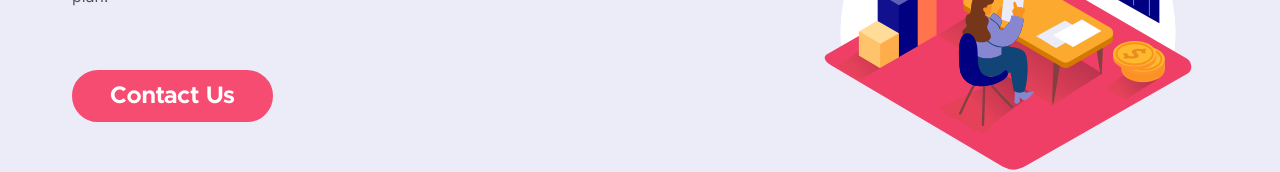
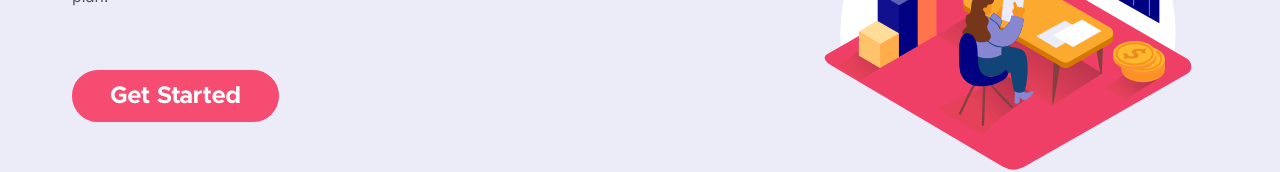
Before and after one commit to FUNDLINE/FUNDLINE-website, an Angular app: page /home in a window 1280 px wide. Shown: the part 373-545 px from the top of the page. Built offline with nearby package versions, Linux system fonts and the light colour scheme.

Commit message:
Update home.component.html

```diff
--- a/src/app/home/home.component.html
+++ b/src/app/home/home.component.html
@@ -7,7 +7,7 @@
       <h1 class="hero-title">Your Financial Partner</h1>
       <p class="hero-text">Plan for better future with our financial advisory services. We evaluate
         various investment option & market, and guide you for optimal investment plan.</p>
-      <button class="button-dark hero-button" routerLink="../contact-us">Contact Us</button>
+      <button class="button-dark hero-button" routerLink="../contact-us">Get Started</button>
     </div>
     <img class="hero-image" src="../../assets/home/hero-image.svg" />
 
```
